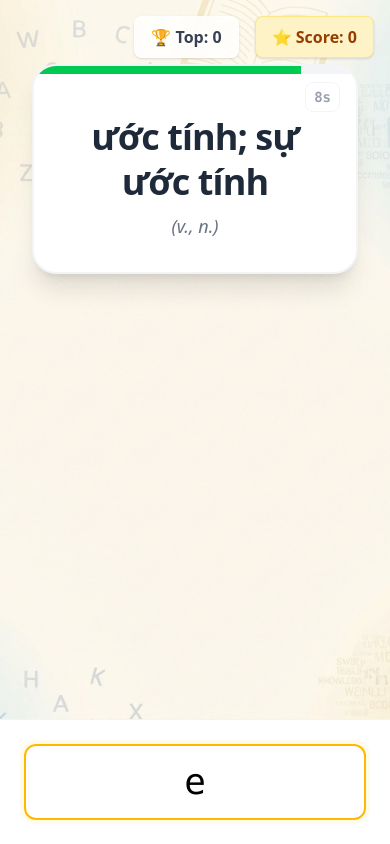
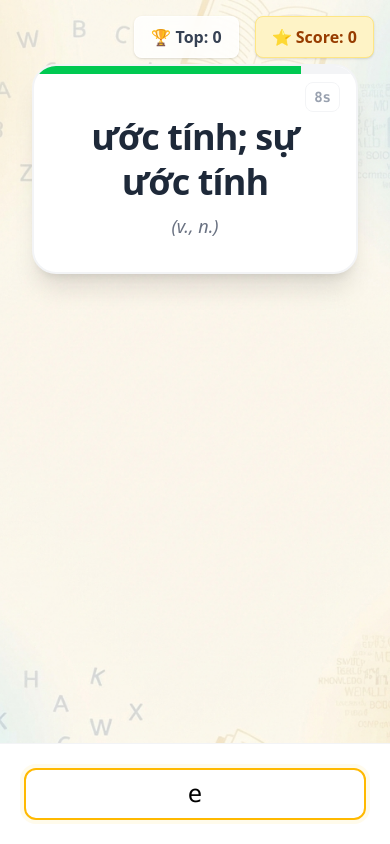
Before and after one commit to tungdt19/vocab-game, a Next.js app: page /vocab-game/ in a window 390 px wide. Both pictures are taken after a click on the button "BẮT ĐẦU". Built offline with nearby package versions, Linux system fonts and the light colour scheme.

Commit message:
Fix layout overlap on iPhone: reduce padding and input size

```diff
--- a/app/page.tsx
+++ b/app/page.tsx
@@ -284,7 +284,7 @@ const Page: React.FC = () => {
         </div>
       </div>
 
-      <main className="flex-grow flex flex-col items-center justify-start pt-8 pb-32 relative w-full overflow-y-auto">
+      <main className="flex-grow flex flex-col items-center justify-start pt-8 pb-4 relative w-full overflow-y-auto min-h-0">
         {gameState.status === GameStatus.IDLE && (
           <div className="text-center space-y-6 animate-in zoom-in duration-500 p-8">
             <h1 className="text-6xl font-black text-amber-500 tracking-tighter drop-shadow-sm">
@@ -329,7 +329,7 @@ const Page: React.FC = () => {
               onKeyDown={handleKeyDown}
               // Always keep enabled to keep keyboard open
               disabled={false}
-              className={`w-full text-center text-4xl font-mono py-4 rounded-xl border-2 transition-all outline-none
+              className={`w-full text-center text-2xl md:text-4xl font-mono py-2 md:py-4 rounded-xl border-2 transition-all outline-none
               ${showError
                   ? "border-red-400 bg-red-50 text-red-600 animate-shake"
                   : "border-gray-200 focus:border-amber-400 focus:ring-4 focus:ring-amber-50"
```
